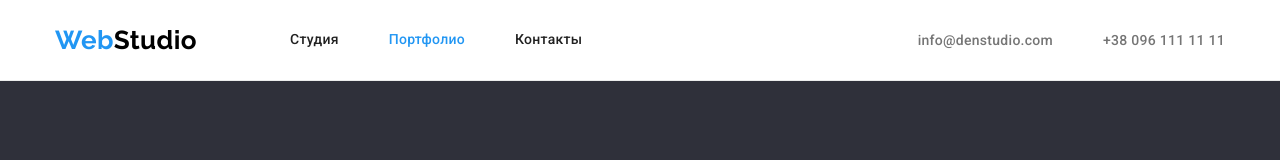
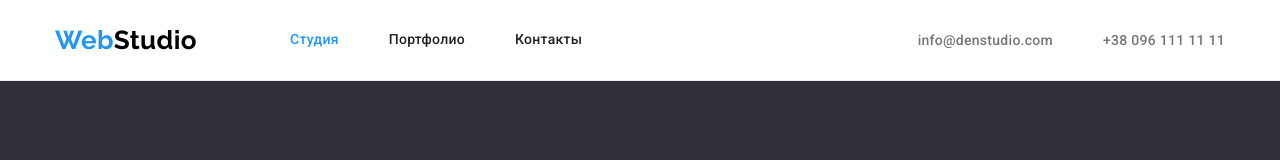
Before and after one commit to NatashaZlenko/goit-markup-hw-03, a plain HTML site: page index.html in a window 1280 px wide. Shown: the top 160 px of the page. Drawn offline with nearby package versions, Linux system fonts and the light colour scheme.

Commit message:
исправлена проблема с link-current

```diff
--- a/index.html
+++ b/index.html
@@ -22,8 +22,8 @@
             <a href="./index.html" class="logo link">
                 <span class="blue-logo">Web</span><span class="black-logo">Studio</span></a>
             <ul class="list main-nav">
-                <li class="navigation"> <a href="./index.html" class="link nav-element"> Студия </a></li>
-                <li class="navigation"> <a href="./portfolio.html" class="link link-current nav-element"> Портфолио
+                <li class="navigation"> <a href="./index.html" class="link link-current nav-element"> Студия </a></li>
+                <li class="navigation"> <a href="./portfolio.html" class="link nav-element"> Портфолио
                     </a></li>
                 <li class="navigation"> <a href="" class="link nav-element"> Контакты </a></li>
             </ul>
```
